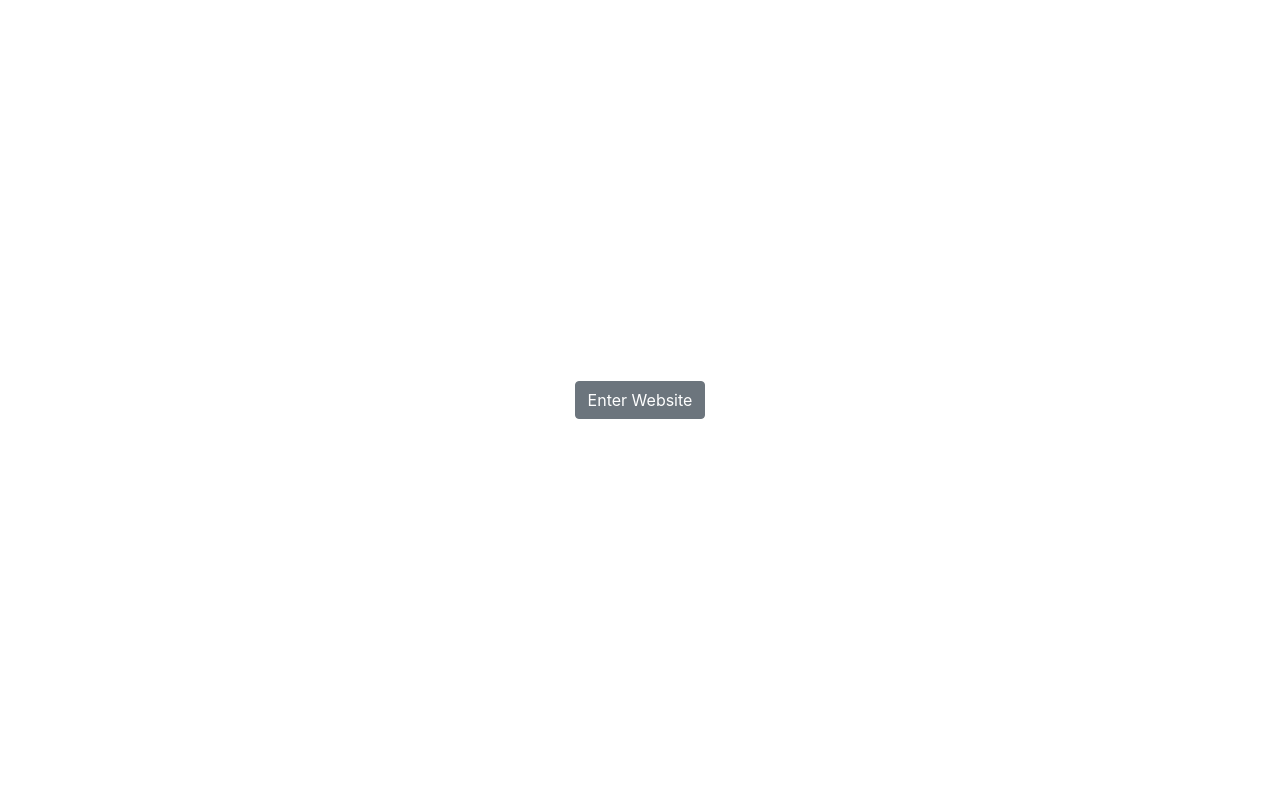
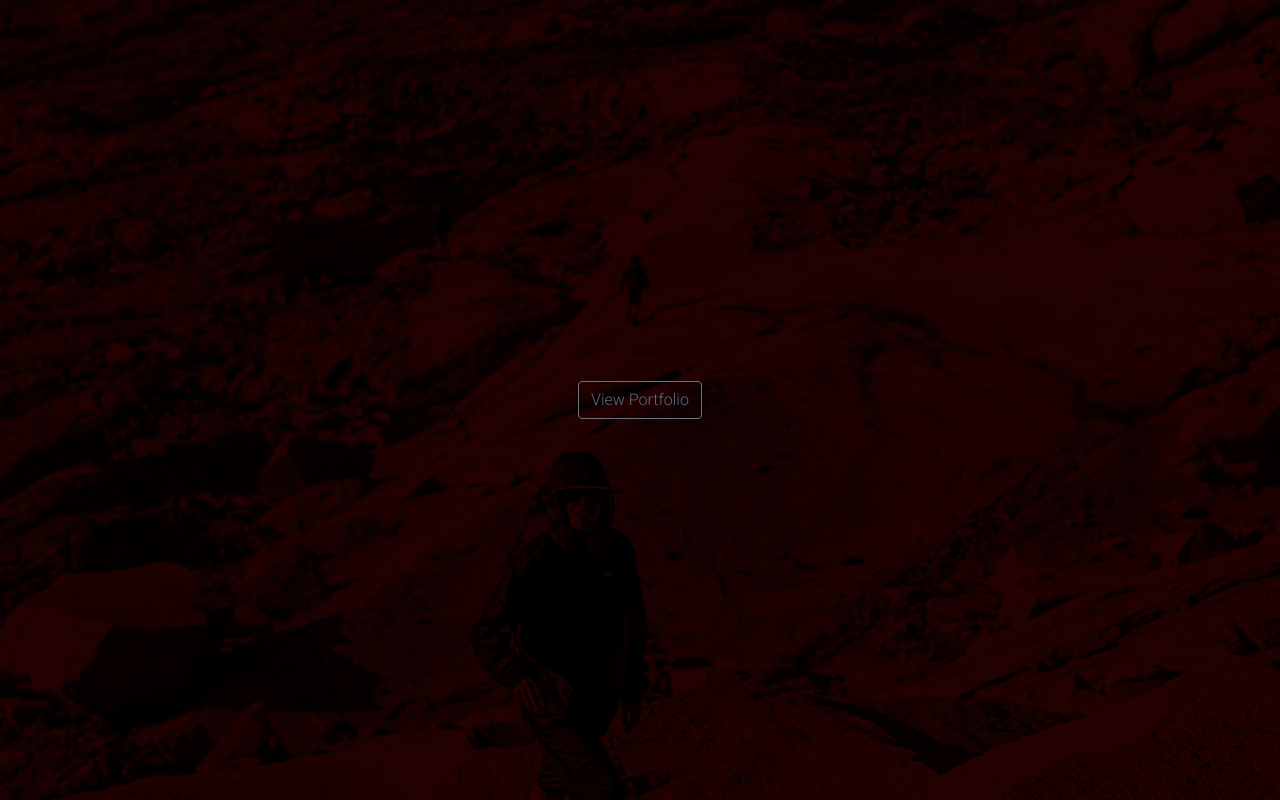
Before and after one commit to Morganhtrotter/react-portfolio, a React (Create React App) app: page /enter in a window 1280 px wide. Built offline with nearby package versions, Linux system fonts and the light colour scheme.

Commit message:
added bg to enter page

```diff
--- a/public/index.html
+++ b/public/index.html
@@ -3,6 +3,7 @@
   <head>
     <meta charset="utf-8" />
     <link rel="icon" href="%PUBLIC_URL%/favicon.ico" />
+    <link href="https://fonts.googleapis.com/css2?family=Roboto:wght@300&display=swap" rel="stylesheet">
     <meta name="viewport" content="width=device-width, initial-scale=1" />
     <meta name="theme-color" content="#000000" />
     <meta
@@ -24,7 +25,7 @@
       work correctly both with client-side routing and a non-root public URL.
       Learn how to configure a non-root public URL by running `npm run build`.
     -->
-    <title>React App</title>
+    <title>Morgan Trotter's Portfolio</title>
   </head>
   <body>
     <noscript>You need to enable JavaScript to run this app.</noscript>
--- a/src/App.css
+++ b/src/App.css
@@ -42,3 +42,29 @@ img {
   height: 75px;
   width: auto;
 }
+
+#enterbg {
+  background: url("http://localhost:3000/assets/images/enterbg.png") no-repeat center center fixed;
+  -webkit-background-size: cover;
+  -moz-background-size: cover;
+  -o-background-size: cover;
+  background-size: cover;
+}
+
+html, body {
+    width: 100%;
+    height: 100%;
+    margin: 0px;
+    padding: 0px;
+    overflow-x: hidden;
+}
+
+.button {
+  color: #566D7E;
+  font-family: 'Roboto', sans-serif;
+}
+
+.button:hover {
+  color: #280202;
+  background-color: #566D7E;
+}
--- a/src/components/EnterComponent.js
+++ b/src/components/EnterComponent.js
@@ -6,12 +6,12 @@ class Enter extends Component {
 	render() {
 
 		return(
-			<div className="container-flex">
+			<div className="container-flex" id="enterbg">
 				<div className="row vh-100">
 					<div className="col my-auto">
 						<Link to="/home">
-							<Button>
-								Enter Website
+							<Button className="button" outline>
+								View Portfolio
 							</Button>
 						</Link>
 					</div>
--- a/src/components/HomeComponent.js
+++ b/src/components/HomeComponent.js
@@ -4,7 +4,7 @@ function Home(props) {
 	return(
 		<div className="container">
 			<div className="row vh-100">
-				<div className="col-md-4 border h-75 my-auto">
+				<div className="col-md-4 border my-auto">
 					<img className="w-25" src="../assets/images/frontEndIcon.png" alt="Front-End" />
 					<h3>Front-End Development</h3>
 					<p>I like to build code from scratch and explore unique solutions to front-end development problems.</p>
@@ -20,7 +20,7 @@ function Home(props) {
 						<li>Chrome</li>
 					</ul>
 				</div>
-				<div className="col-md-4 border h-75 my-auto">
+				<div className="col-md-4 border my-auto">
 					<img className="w-25" src="../assets/images/designIcon.png" alt="Front-End" />
 					<h3>Designer</h3>
 					<p>I approach design problems with curiousity, and I value simple content structure and clean design patterns.</p>
@@ -34,7 +34,7 @@ function Home(props) {
 						<li>Wireframes</li>
 					</ul>
 				</div>
-				<div className="col-md-4 border h-75 my-auto">
+				<div className="col-md-4 border my-auto">
 					<img className="w-25" src="../assets/images/backEndIcon.png" alt="Front-End" />
 					<h3>Back-End Development</h3>
 					<p>I'm interested in expanding my knowledge of Back-End Development.</p>
--- /dev/null
+++ b/src/shared/baseURL.js
@@ -0,0 +1 @@
+export const baseUrl = 'http://localhost:3000/';
```
Also changed, not shown: public/assets/images/enterbg.png (added), 1 other file (tests, documents, lock files or other folders).
